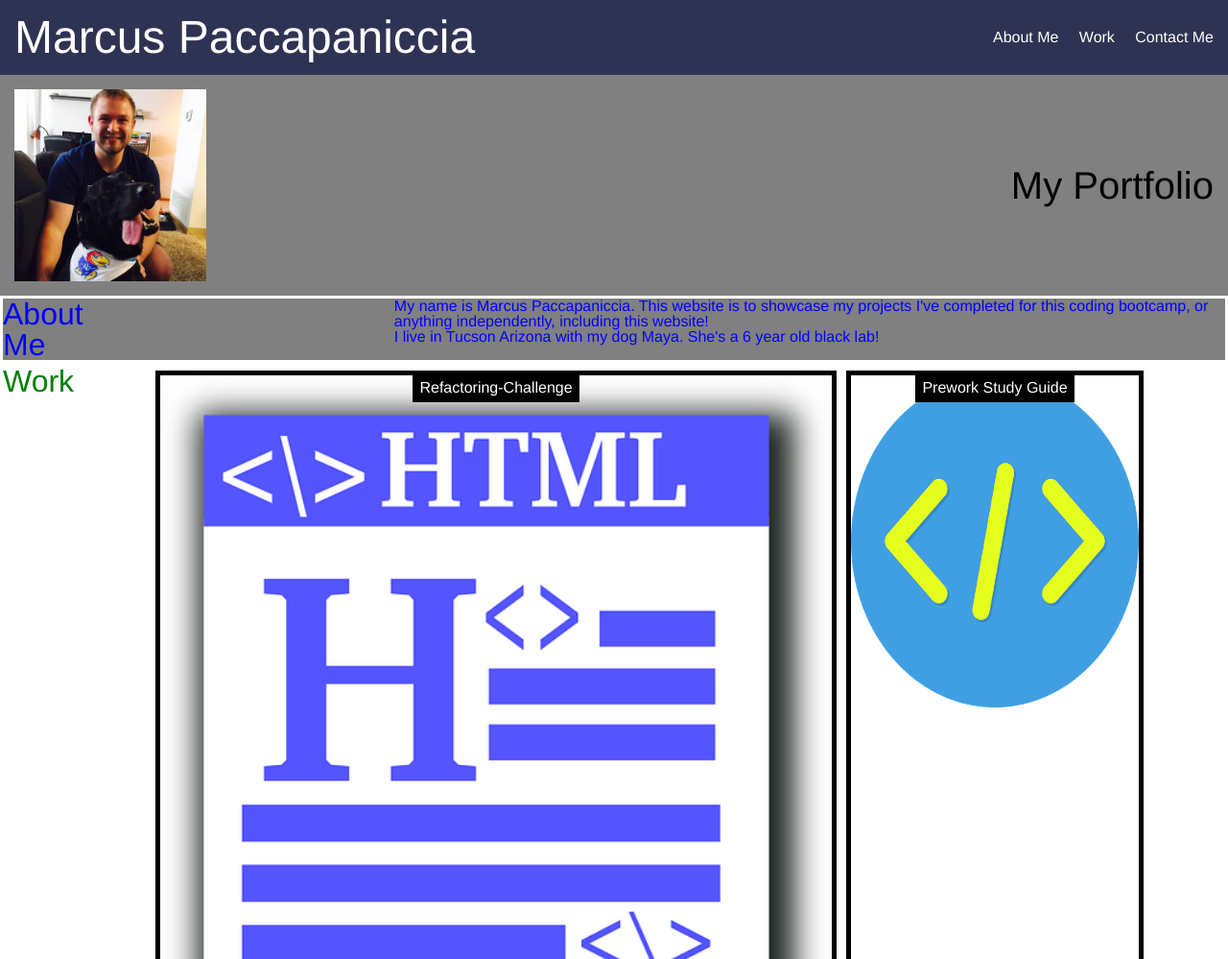
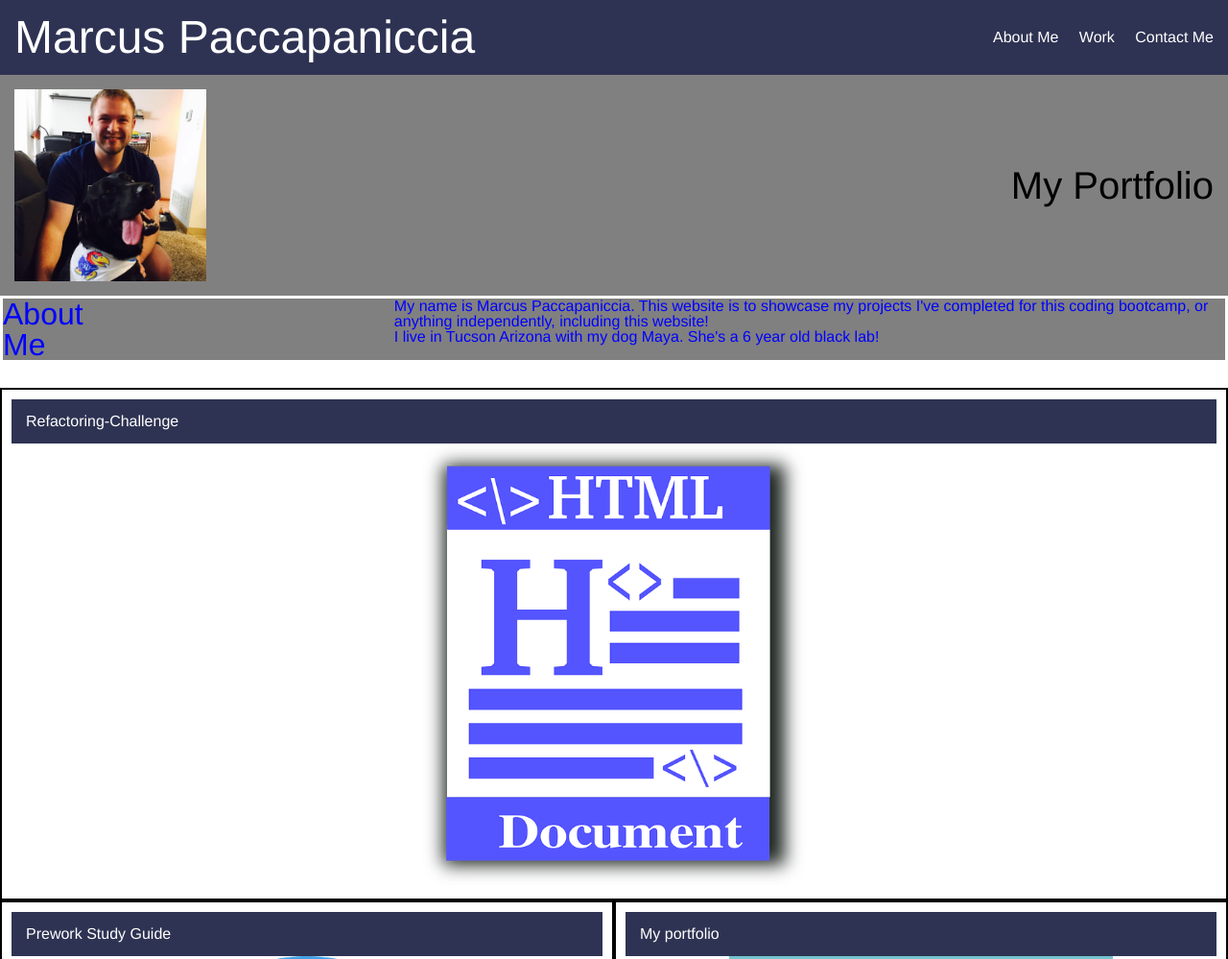
Before and after one commit to Mpacct/My-Portfolio, a plain HTML site: page index.html in a window 1280 px wide. Shown: the top 999 px of the page at 96% size. Drawn offline with Linux system fonts and the light colour scheme.

Commit message:
created new branch to update code

```diff
--- a/assets/style.css
+++ b/assets/style.css
@@ -66,18 +66,16 @@ h3 {
     padding-left: 300px;
 }
 /* Sets wholework class to flex and aligns items*/
-.wholeWork {
+/*.wholeWork {
     display: flex;
     flex-wrap: wrap;
-    justify-content: center;
 }
 /* Sets work content class to flex, adds border, text color, and background color*/
-.workContent {
+/*.workContent {
     background-color: white;
     color: green;
     border-style: solid;
     border-color: white;
-    display: flex;
     border-width: 3px;
 }
 /* aligns ctcmecontent class, sets background color and text color.  sets to flex and aligns items*/
@@ -105,7 +103,7 @@ h3 {
     width: 75%;
 }
 /* aligns items in the imageborder1 class.  Adds a border, sets position to relative*/
-.imageBorder1 {
+/* .imageBorder1 {
     border-style: solid;
     border-width: 5px;
     border-color: black;
@@ -116,12 +114,12 @@ h3 {
     max-width: 100%;
 }
 /* sets image size*/
-.imageBorder1 img {
+/*.imageBorder1 img {
     width: 100%;
     min-width: 700px;
 }
 /* aligns items in the imageborderother class.  Sets border.  Max width of items*/
-.imageBorderOther {
+/*.imageBorderOther {
     display: flex;
     position: relative;
     justify-content: center;
@@ -133,12 +131,12 @@ h3 {
     min-width: 100px;
 }
 /* sets image size*/
-.imageBorderOther a img {
+/*.imageBorderOther a img {
     width: 100%;
     min-width: 100px;
 }
 /* adds border to .imagetextbox class, sets font color, aligns items*/
-.imageTextBox {
+/*.imageTextBox {
     position: absolute;
     background-color: black;
     color: white;
@@ -147,6 +145,38 @@ h3 {
     border-color: black;
     padding: 5px;
     text-align: center;
+}
+*/
+main {
+    display: flex;
+    flex-wrap: wrap;
+    margin-top: 2%;
+}
+main > section {
+    flex: 1 0 50%;
+    text-align: center;
+    padding: 10px
+}
+
+main > section:first-child {
+
+    flex: 0 1 100%
+}
+.card {
+    flex: 1 0 0;
+    padding: 10px;
+    text-align: center;
+    border-style: solid;
+    border-width: 2px;
+    border-color: black;
+}
+
+.card img {
+    width: 10%;
+    min-width: 400px;
+}
+#image1 {
+
 }
 /* Adds responsive display to devices at 992px or smaller.  Updates the header colors, sets the header nav ul to a column, sets the ctcmecontent nav to column, aligns items*/
 @media screen and (max-width: 992px) {
--- a/index.html
+++ b/index.html
@@ -32,31 +32,24 @@
             </div>
         </div>
     </section>
+
     <section id="work">
-        <div class="workContent">
-            <h3>Work</h3>
-            <div class="wholeWork">
-                <div class="imageBorder1">
-                    <a href="https://github.com/Mpacct/Refactoring-Challenge"><img src="./assets/Images/Project-1-Image.png" alt="Picture of an HTML Doc"></a>
-                    <div class="imageTextBox">
-                        <p>Refactoring-Challenge</p>
-                    </div>
-                </div>
-                <div class="imageBorderOther">
-                    <a href="https://github.com/Mpacct/prework-study-guide"><img src="./assets/Images/Project-2-Image.png" alt="Picture of opening and closing carrots"></a>
-                    <div class="imageTextBox">
-                        <p>Prework Study Guide</p>
-                    </div>
-                </div>
-                <div class="imageBorderOther">
-                    <a href="https://github.com/Mpacct/My-Portfolio"><img src="./assets/Images/Project-3-Image.jpg" alt="Picture of a computer with items around it"></a>
-                    <div class="imageTextBox">
-                        <p>My Portfolio</p>
-                    </div>
-                </div>
-            </div>
-        </div>
+        <main>
+            <section class="card" id="image1">
+                <header>Refactoring-Challenge</header>
+                <a href="https://github.com/Mpacct/Refactoring-Challenge"><div style="text-align: center"><img src="./assets/Images/Project-1-Image.png" alt="Picture of an HTML Doc"></a>
+            </section>
+            <section class="card">
+                <header>Prework Study Guide</header>
+                <a href="https://github.com/Mpacct/prework-study-guide"><img src="./assets/Images/Project-2-Image.png" alt="Picture of opening and closing carrots"></a>
+            </section>
+            <section class="card">
+                <header>My portfolio</header>
+                <a href="https://github.com/Mpacct/My-Portfolio"><img src="./assets/Images/Project-3-Image.jpg" alt="Picture of a computer with items around it"></a>
+            </section>
+        </main>
     </section>
+
     <section class="ctcMe" id="contactMe">
         <div class="ctcMeContent">
             <h3>Contact Me</h3>
```
